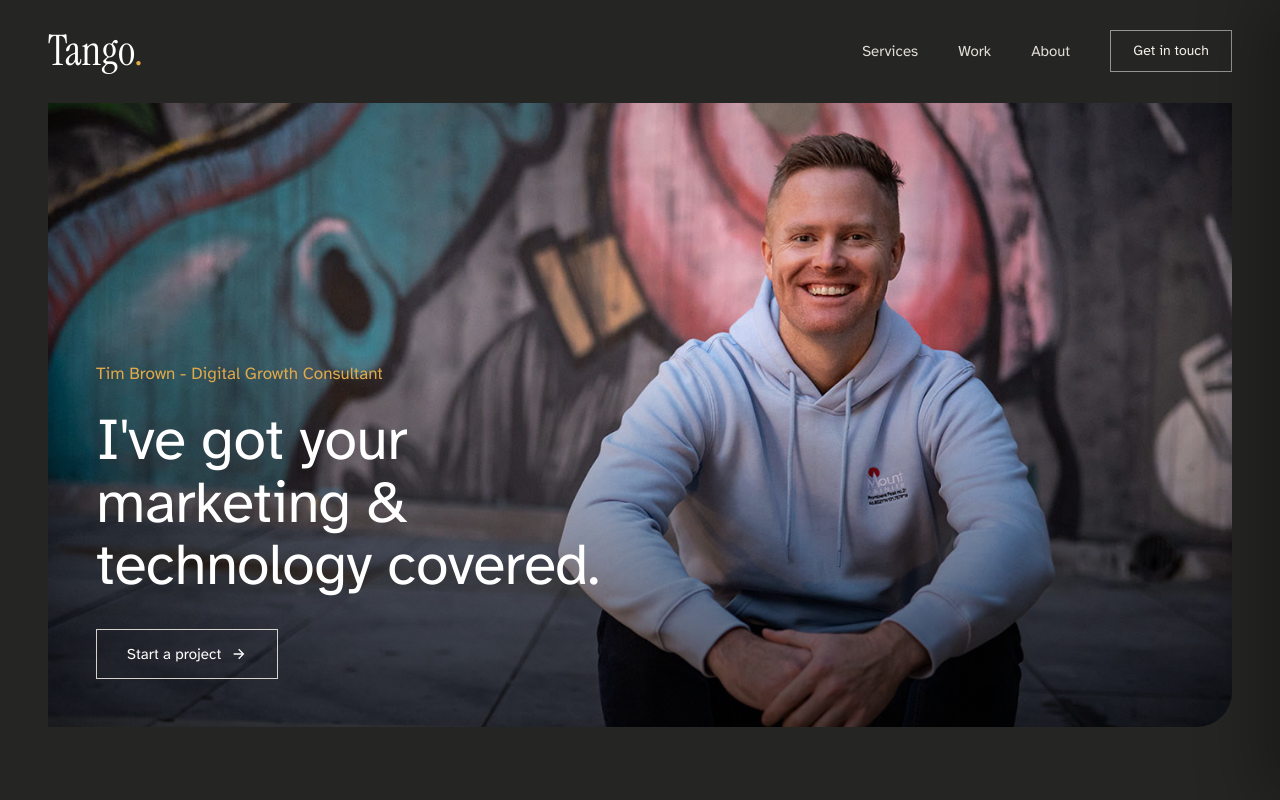
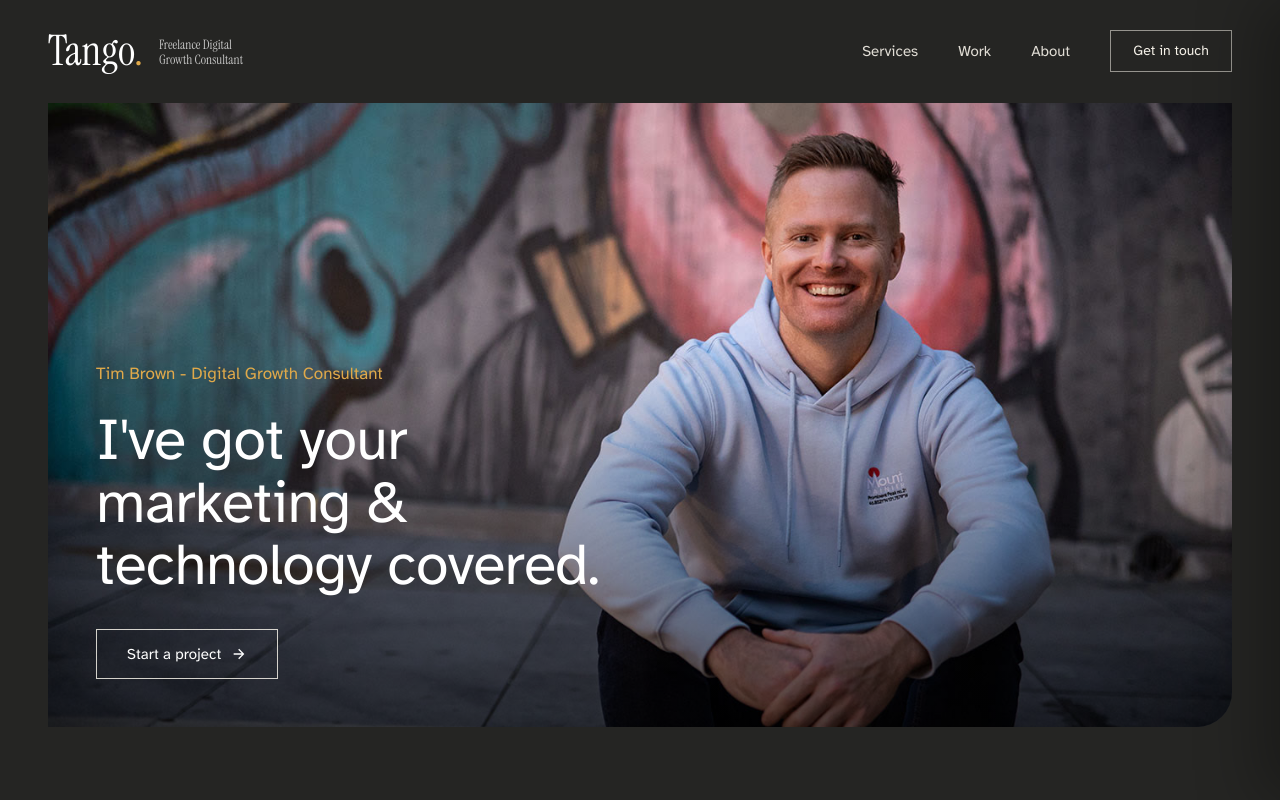
Before and after one commit to tangobrown/tango-site, a Next.js app: page / in a window 1280 px wide. Shown: the top 800 px of the page. Built offline with nearby package versions, Linux system fonts and the light colour scheme.

Commit message:
Nav: add two-line 'Freelance Digital / Growth Consultant' tagline in small Instrument Serif to the right of the logo

```diff
--- a/components/Nav.tsx
+++ b/components/Nav.tsx
@@ -12,6 +12,7 @@ export default function Nav() {
   return (
     <div className="absolute top-0 left-0 right-0 z-20">
       <div className="container-tb py-[22px] md:py-[30px] flex items-center justify-between text-heroText">
+        <div className="flex items-end gap-3 md:gap-4">
           <Link
             href="#top"
             aria-label="Tango home"
@@ -19,6 +20,11 @@ export default function Nav() {
           >
             Tango<span aria-hidden="true" className="text-gold">.</span>
           </Link>
+          <div className="font-instrument font-normal text-[11px] md:text-[13px] leading-[1.2] text-white/75 whitespace-nowrap pb-[3px] md:pb-[4px]">
+            <div>Freelance Digital</div>
+            <div>Growth Consultant</div>
+          </div>
+        </div>
         <nav
           aria-label="Primary"
           className="flex items-center gap-4 md:gap-10 text-[15px] font-medium"
```
Lines whose indentation alone changed are shown as unchanged.
